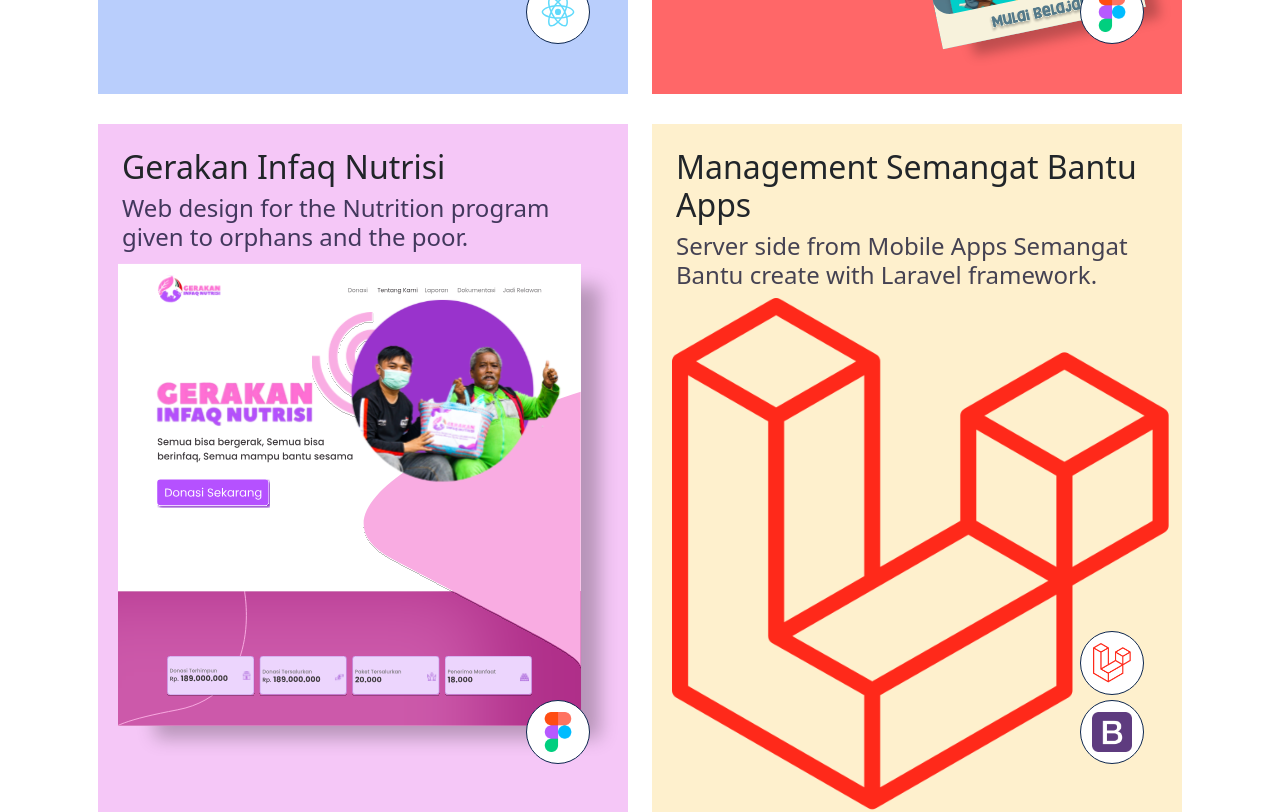
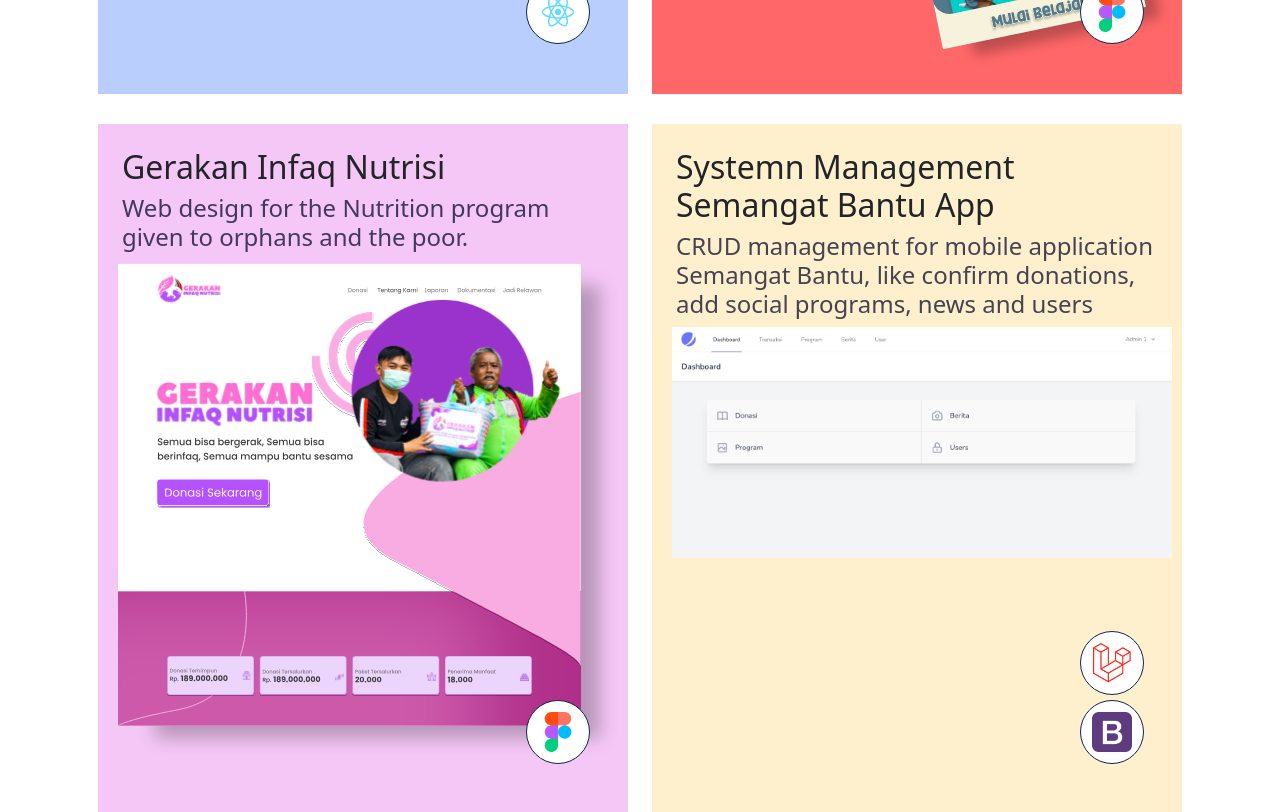
Before and after one commit to fadilfahrudin/portfolio1.0, a React (Create React App) app: page / in a window 1280 px wide. Shown: the part 1440-2252 px from the top of the page. Built offline with nearby package versions, Linux system fonts and the light colour scheme.

Commit message:
[update] img sbapp

```diff
--- a/src/assets/img/index.js
+++ b/src/assets/img/index.js
@@ -19,6 +19,7 @@ import Worker from "./worker.svg";
 import Timer from "./timer.svg";
 import UnderContruction from "./under-construction.png";
 import Me from "./me.png";
+import SbApp from "./adminSbApp.png";
 
 export {
 	Behance,
@@ -42,4 +43,5 @@ export {
 	Timer,
 	UnderContruction,
 	Me,
+	SbApp,
 };
--- a/src/components/Card/index.js
+++ b/src/components/Card/index.js
@@ -1,5 +1,4 @@
 import React from "react";
-import Tool from "../Tool";
 import "./index.css";
 const Card = ({
 	bgCard,
@@ -11,26 +10,16 @@ const Card = ({
 }) => {
 	return (
 		<div
-      className="wrapper-card"
+			className='wrapper-card'
 			style={{
 				backgroundColor: bgCard,
-      }}
-    >
-      <div className="px-4 pt-4">
+			}}>
+			<div className='px-4 pt-4'>
 				<h1>{titleCard}</h1>
 				<h4>{descriptionCard}</h4>
 			</div>
 
-      <img
-        src={imgCard}
-        alt="Project"
-        // width={width}
-        className="main-img-card"
-      />
-
-      {/* <div className="tools-card">
-        <Tool src={[toolCard]} />
-      </div> */}
+			<img src={imgCard} alt='Project' className='main-img-card' />
 		</div>
 	);
 };
--- a/src/pages/Main/index.js
+++ b/src/pages/Main/index.js
@@ -9,6 +9,7 @@ import {
 	Laravel,
 	QafApps,
 	SBapps,
+	SbApp,
 	UserHero,
 } from "../../assets/img";
 import { Button, Card, Gap, Tool } from "../../components";
@@ -123,9 +124,9 @@ const Main = () => {
 						<Col className='wrapper-card' md='6'>
 							<Card
 								bgCard='#fef0cd'
-								titleCard='Management Semangat Bantu Apps'
-								descriptionCard='Server side from Mobile Apps Semangat Bantu create with Laravel framework.'
-								imgCard={Laravel}
+								titleCard='Systemn Management Semangat Bantu App'
+								descriptionCard='CRUD management for mobile application Semangat Bantu, like confirm donations, add social programs, news and users'
+								imgCard={SbApp}
 								width={470}
 							/>
 
```
Also changed, not shown: src/components/Card/index.css (+0 -8 lines), src/assets/img/adminSbApp.png (added). Lines whose indentation alone changed are shown as unchanged.
